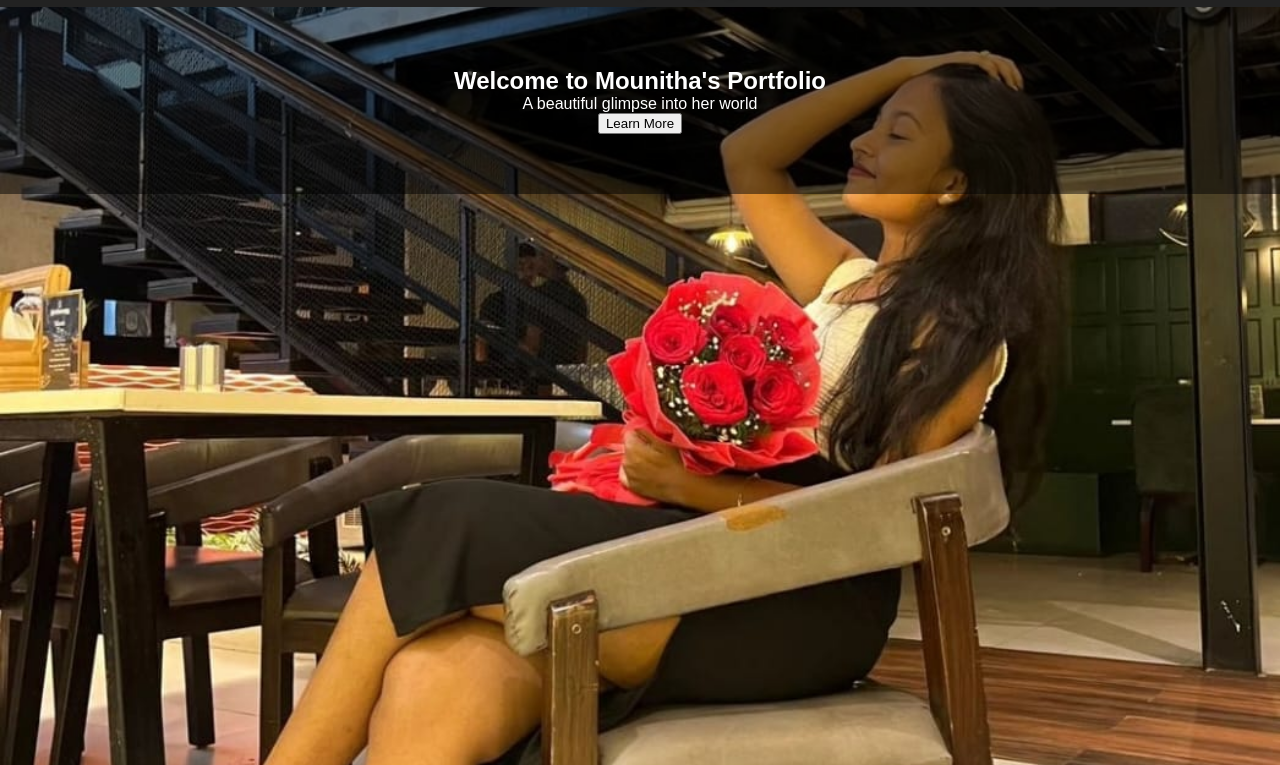
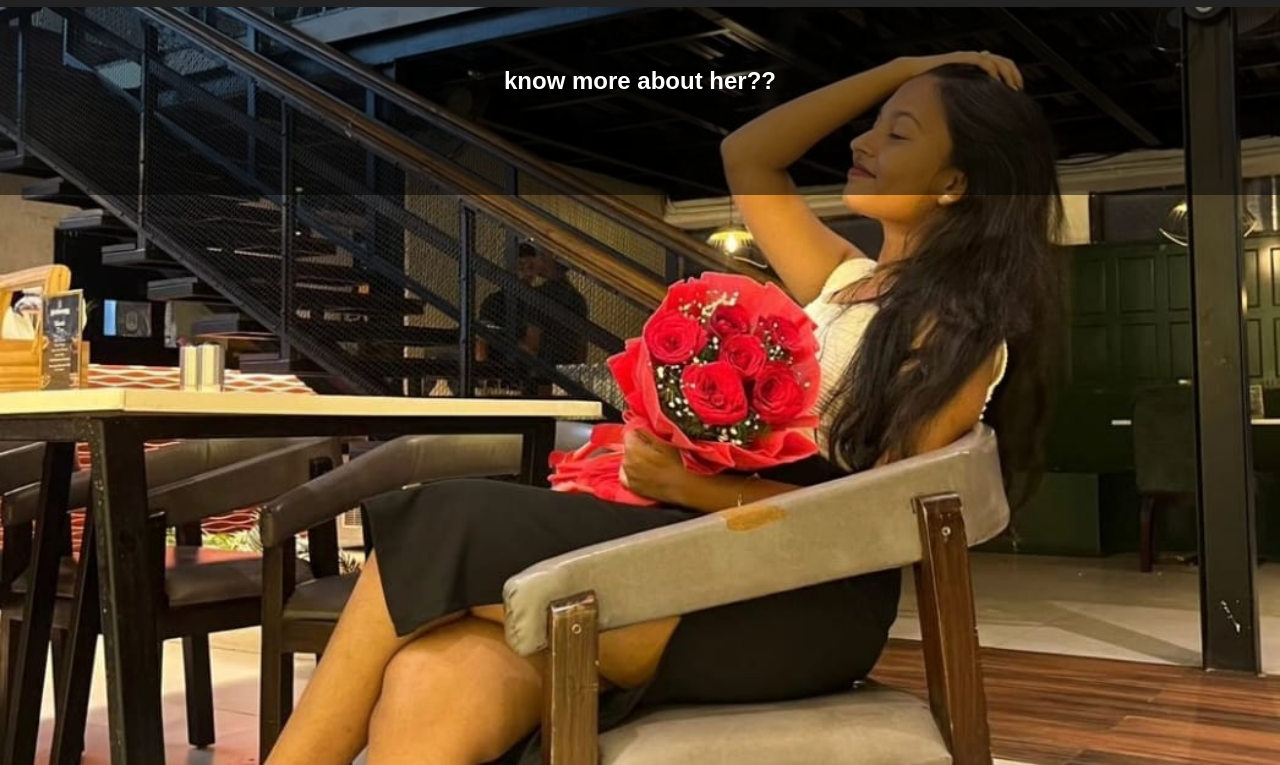
Before and after one commit to vara910/Mounitha, a plain HTML site: page index.html in a window 1280 px wide. Shown: the part 35-800 px from the top of the page. Drawn offline with Linux system fonts and the light colour scheme.

Commit message:
Update index.html

```diff
--- a/index.html
+++ b/index.html
@@ -3,11 +3,12 @@
 <head>
     <meta charset="UTF-8">
     <meta name="viewport" content="width=device-width, initial-scale=1.0">
-    <title>Home | Mounitha's Portfolio</title>
+    <title>Gallery | Mounitha's Portfolio</title>
     <link rel="stylesheet" href="styles.css">
 </head>
-<body class="fade-in">
-    <!-- Sidebar Navigation -->
+<body>
+
+    <!-- Navigation -->
     <nav>
         <ul>
             <li><a href="index.html">Home</a></li>
@@ -18,11 +19,14 @@
         </ul>
     </nav>
 
-    <!-- Landing Section -->
+    <!-- Gallery Section -->
     <section>
-        <h1>Welcome to Mounitha's Portfolio</h1>
-        <p>A beautiful glimpse into her world</p>
-        <button onclick="window.location.href='about.html'">Learn More</button>
+        <h2>know more about her??</h2>
+        <div class="gallery-container" id="gallery">
+            <!-- Images will be inserted dynamically here -->
+        </div>
     </section>
+
+    <script src="script.js"></script>
 </body>
 </html>
```
